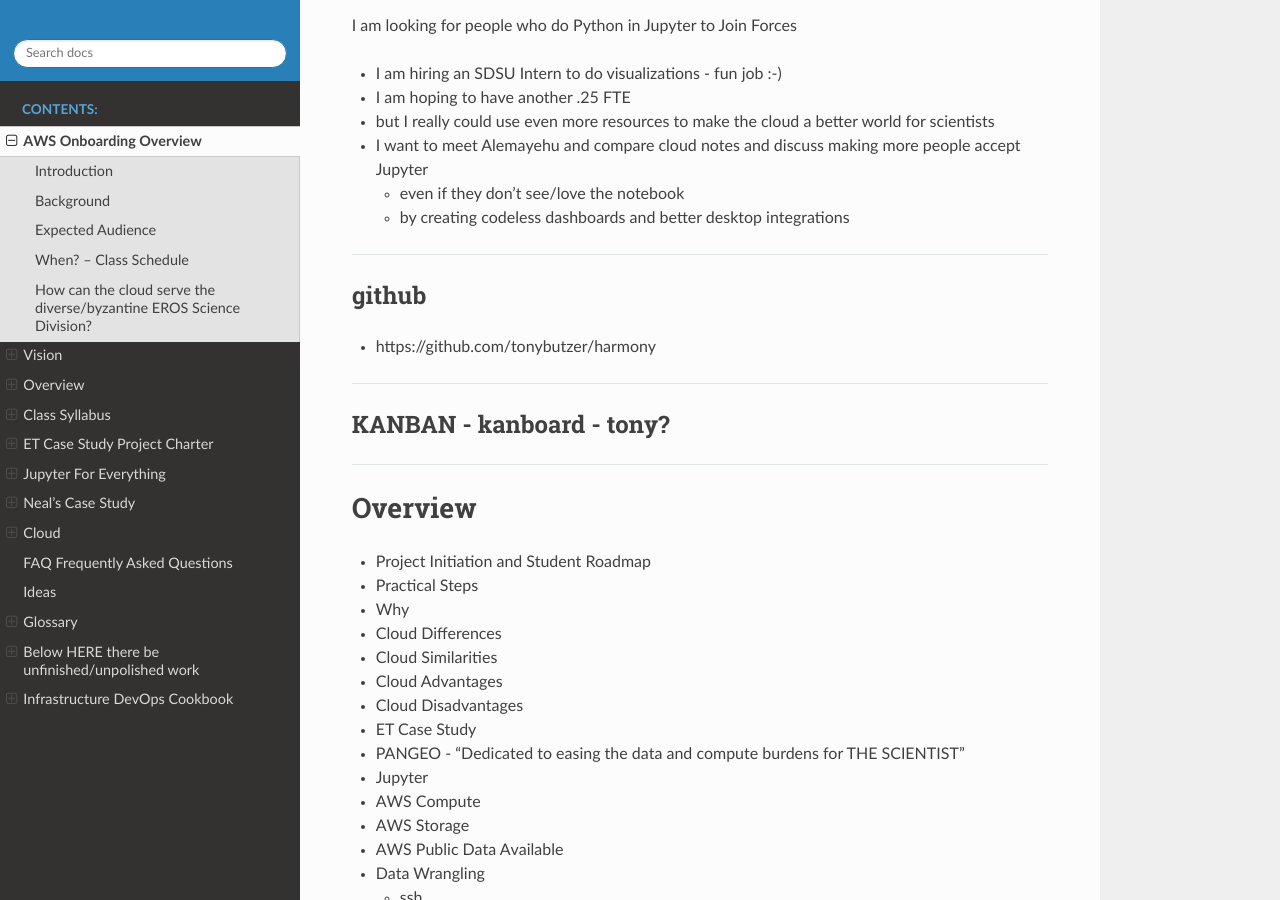
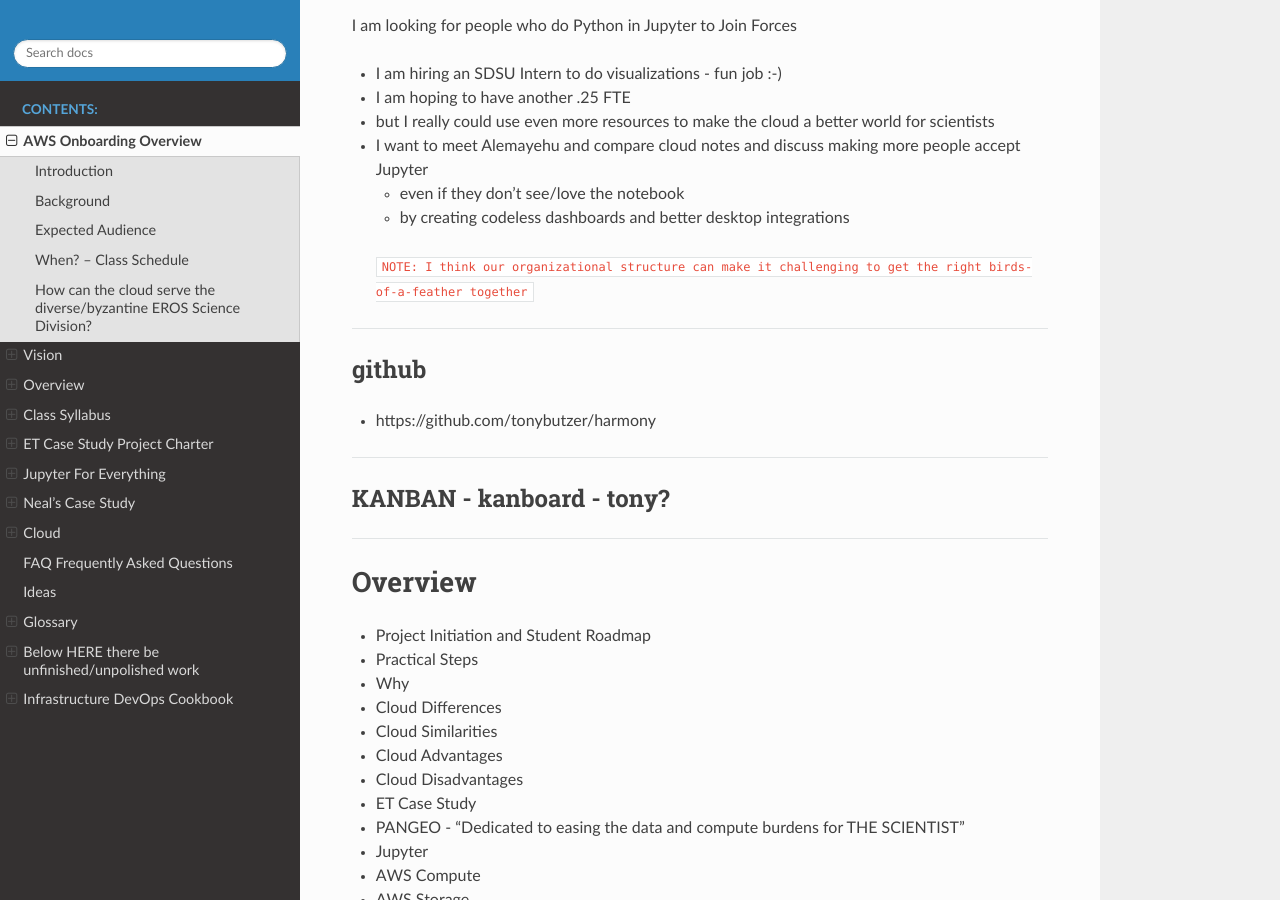
Before and after one commit to tonybutzer/harmony, a Sphinx documentation site: the page built from documentation/source/00define_ET.md, in a window 1280 px wide and 900 px high, scrolled down 3991 px. Built offline with Sphinx 7.4.7 and the Read the Docs theme 2.0.0, drawn with Linux system fonts in a browser that asks for light colours; pages that are not in the unit, such as notebooks, are missing from menus.

Commit message:
automatic git update from Makefile

```diff
--- a/documentation/source/00define_ET.md
+++ b/documentation/source/00define_ET.md
@@ -148,6 +148,7 @@
 	- even if they don't see/love the notebook
 	- by creating codeless dashboards and better desktop integrations
 
+> `NOTE: I think our organizational structure can make it challenging to get the right birds-of-a-feather together`
 ---
 ## github
 
```
